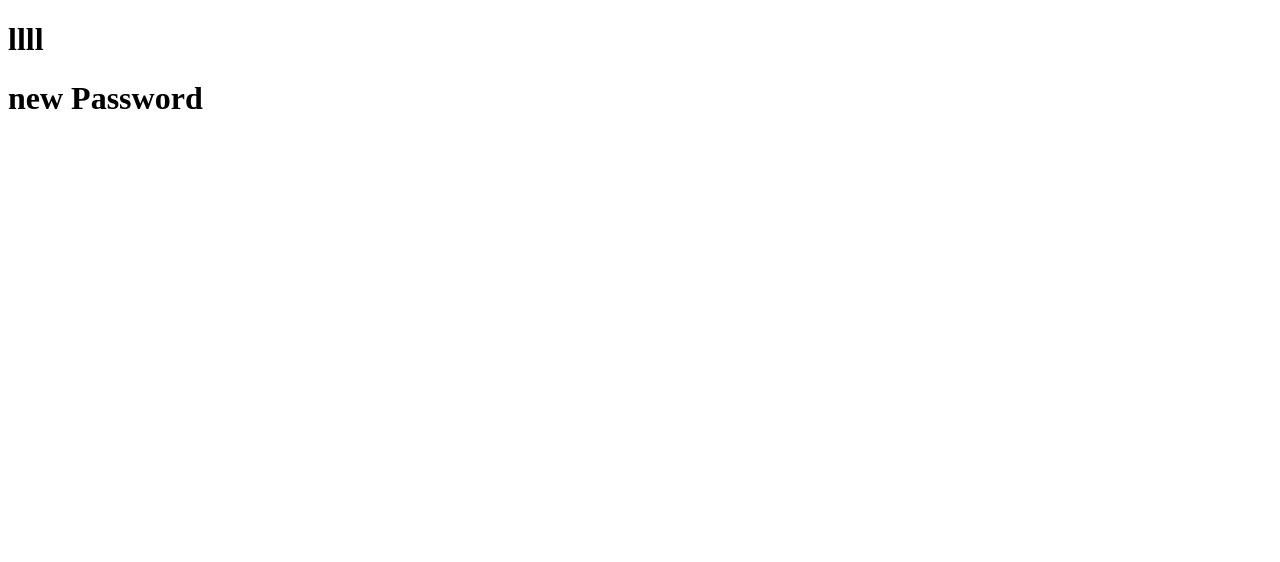
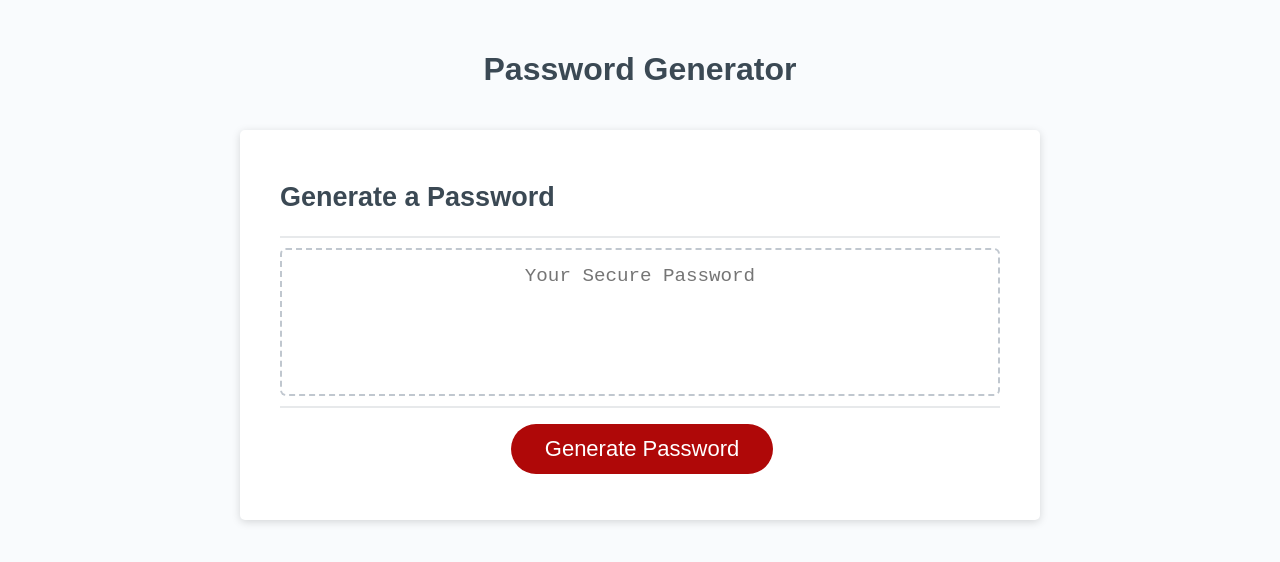
Before and after one commit to traceysaada/week-3-Password-Generator, a plain HTML site: page index.html in a window 1280 px wide. Drawn offline with Linux system fonts and the light colour scheme.

Commit message:
Set up with Develop folder code

```diff
--- a/index.html
+++ b/index.html
@@ -1,13 +1,34 @@
 <!DOCTYPE html>
 <html lang="en">
-<head>
-    <meta charset="UTF-8">
-    <meta name="viewport" content="width=, initial-scale=1.0">
+  <head>
+    <meta charset="UTF-8" />
+    <meta name="viewport" content="width=device-width, initial-scale=1.0" />
+    <meta http-equiv="X-UA-Compatible" content="ie=edge" />
     <title>Password Generator</title>
-</head>
-
-<body>
-    <h1>llll</h1>
-    <h1>new Password</h1>
-</body>
+    <link rel="stylesheet" href="style.css" />
+  </head>
+  <body>
+    <div class="wrapper">
+      <header>
+        <h1>Password Generator</h1>
+      </header>
+      <div class="card">
+        <div class="card-header">
+          <h2>Generate a Password</h2>
+        </div>
+        <div class="card-body">
+          <textarea
+            readonly
+            id="password"
+            placeholder="Your Secure Password"
+            aria-label="Generated Password"
+          ></textarea>
+        </div>
+        <div class="card-footer">
+          <button id="generate" class="btn">Generate Password</button>
+        </div>
+      </div>
+    </div>
+    <script src="script.js"></script>
+  </body>
 </html>
--- a/script.js
+++ b/script.js
@@ -0,0 +1,14 @@
+// Assignment Code
+var generateBtn = document.querySelector("#generate");
+
+// Write password to the #password input
+function writePassword() {
+  var password = generatePassword();
+  var passwordText = document.querySelector("#password");
+
+  passwordText.value = password;
+
+}
+
+// Add event listener to generate button
+generateBtn.addEventListener("click", writePassword);
--- a/style.css
+++ b/style.css
@@ -0,0 +1,137 @@
+*,
+*::before,
+*::after {
+  box-sizing: border-box;
+}
+
+html,
+body,
+.wrapper {
+  height: 100%;
+  margin: 0;
+  padding: 0;
+}
+
+body {
+  font-family: sans-serif;
+  background-color: #f9fbfd;
+}
+
+.wrapper {
+  padding-top: 30px;
+  padding-left: 20px;
+  padding-right: 20px;
+}
+
+header {
+  text-align: center;
+  padding: 20px;
+  padding-top: 0px;
+  color: hsl(206, 17%, 28%);
+}
+
+.card {
+  background-color: hsl(0, 0%, 100%);
+  border-radius: 5px;
+  border-width: 1px;
+  box-shadow: rgba(0, 0, 0, 0.15) 0px 2px 8px 0px;
+  color: hsl(206, 17%, 28%);
+  font-size: 18px;
+  margin: 0 auto;
+  max-width: 800px;
+  padding: 30px 40px;
+}
+
+.card-header::after {
+  content: " ";
+  display: block;
+  width: 100%;
+  background: #e7e9eb;
+  height: 2px;
+}
+
+.card-body {
+  min-height: 100px;
+}
+
+.card-footer {
+  text-align: center;
+}
+
+.card-footer::before {
+  content: " ";
+  display: block;
+  width: 100%;
+  background: #e7e9eb;
+  height: 2px;
+}
+
+.card-footer::after {
+  content: " ";
+  display: block;
+  clear: both;
+}
+
+.btn {
+  border: none;
+  background-color: hsl(360, 91%, 36%);
+  border-radius: 25px;
+  box-shadow: rgba(0, 0, 0, 0.1) 0px 1px 6px 0px rgba(0, 0, 0, 0.2) 0px 1px 1px
+    0px;
+  color: hsl(0, 0%, 100%);
+  display: inline-block;
+  font-size: 22px;
+  line-height: 22px;
+  margin: 16px 16px 16px 20px;
+  padding: 14px 34px;
+  text-align: center;
+  cursor: pointer;
+}
+
+button[disabled] {
+  cursor: default;
+  background: #c0c7cf;
+}
+
+.float-right {
+  float: right;
+}
+
+#password {
+  -webkit-appearance: none;
+  -moz-appearance: none;
+  appearance: none;
+  border: none;
+  display: block;
+  width: 100%;
+  padding-top: 15px;
+  padding-left: 15px;
+  padding-right: 15px;
+  padding-bottom: 85px;
+  font-size: 1.2rem;
+  text-align: center;
+  margin-top: 10px;
+  margin-bottom: 10px;
+  border: 2px dashed #c0c7cf;
+  border-radius: 6px;
+  resize: none;
+  overflow: hidden;
+}
+
+@media (max-width: 690px) {
+  .btn {
+    font-size: 1rem;
+    margin: 16px 0px 0px 0px;
+    padding: 10px 15px;
+  }
+
+  #password {
+    font-size: 1rem;
+  }
+}
+
+@media (max-width: 500px) {
+  .btn {
+    font-size: 0.8rem;
+  }
+}
```
